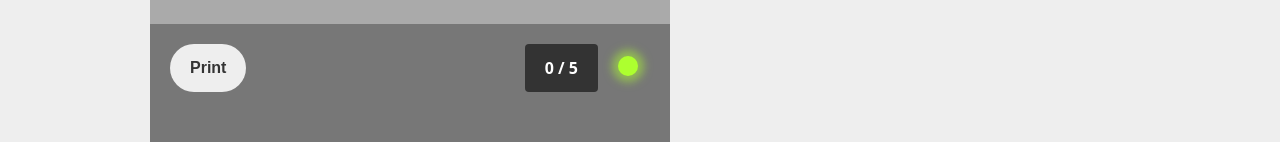
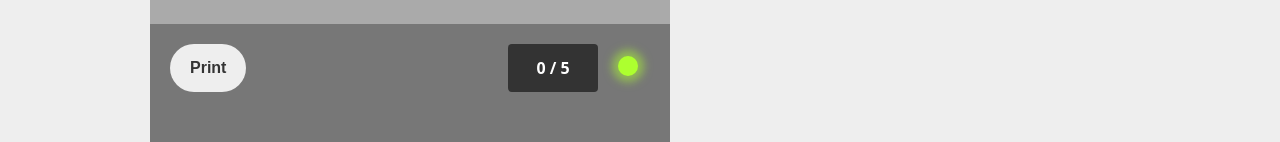
Before and after one commit to euparkn/RandomPrinter, a React (Create React App) app: page / in a window 1280 px wide. Shown: the part 236-378 px from the top of the page. Built offline with nearby package versions, Linux system fonts and the light colour scheme.

Commit message:
style: add width to printCounter (#11)

```diff
--- a/src/assets/styles/_printer.scss
+++ b/src/assets/styles/_printer.scss
@@ -53,11 +53,13 @@
 }
 
 .print-counter {
+  width: 50px;
   padding: 16px 20px;
   background-color: var(--gray-4);
   @include TEXT;
   color: #ffffff;
   border-radius: 4px;
+  text-align: center;
 }
 
 .print-light {
```
